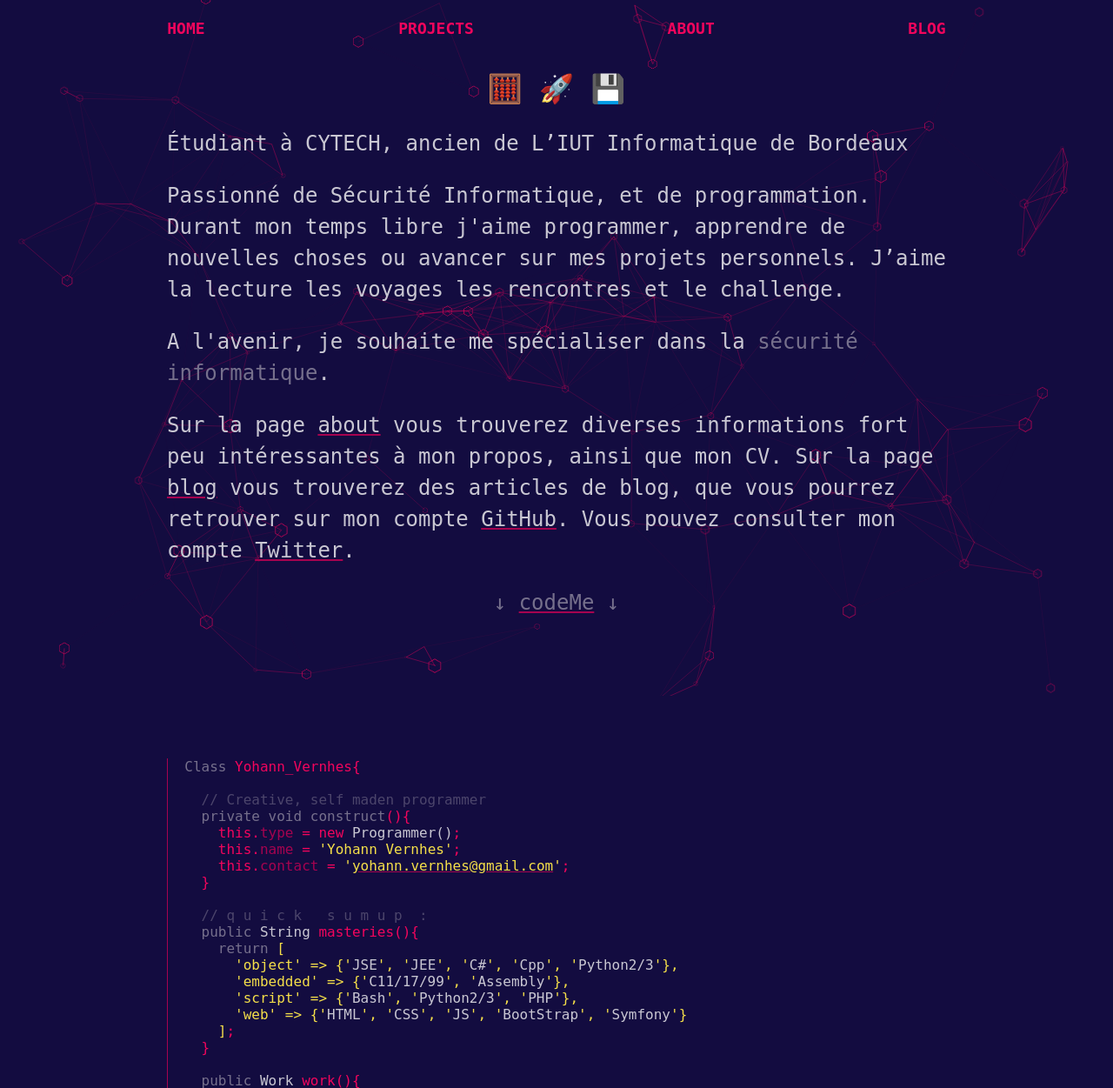
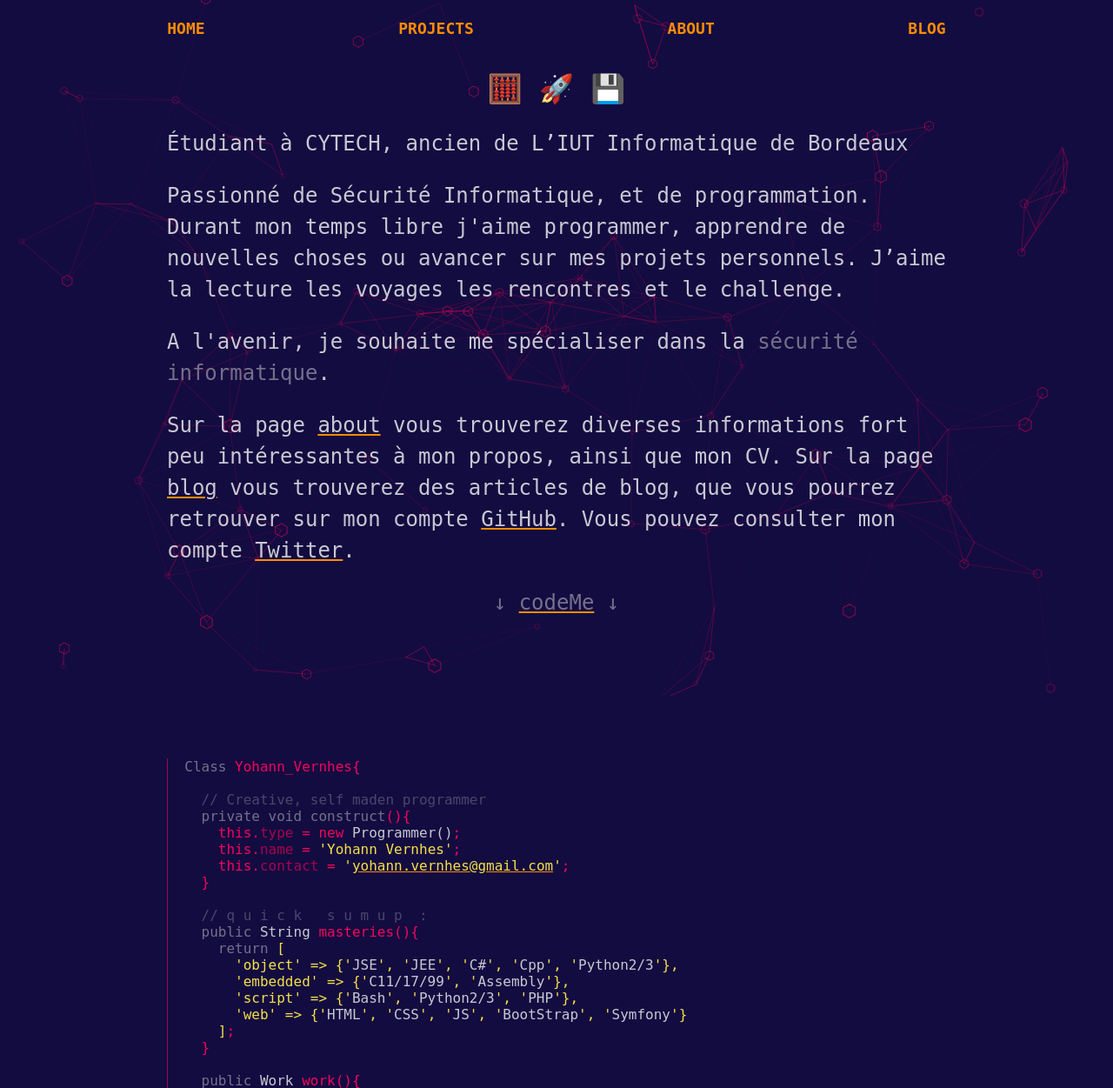
Before and after one commit to lostsh/lostsh.github.io, a PHP site: page / in a window 1280 px wide. Shown: the top 1251 px of the page at 87% size. Run offline with PHP 8.4, Linux system fonts and the light colour scheme.

Commit message:
adding orage color

```diff
--- a/assets/css/main.css
+++ b/assets/css/main.css
@@ -48,7 +48,7 @@ main article{
     font-family: 'Roboto Mono', monospace;
     font-weight: bold;
     font-size: large;
-    color: #F2055C;
+    color: #FB8C00;
 }
 #menu a{
     text-transform: uppercase;
@@ -59,7 +59,7 @@ main article{
     position: relative;
 }
 nav a:after{
-    background: #F2055C;
+    background: #FF9800;
 
     display: block;
     bottom: 0;
@@ -115,11 +115,11 @@ p{
 }
 a{
     color: inherit;
-    text-decoration-color: #A6034F;
+    text-decoration-color: #FB8C00;
 }
 a:hover{
     transition-duration: 0.5s;
-    text-decoration-color: #F2055C;
+    text-decoration-color: #FF9800;
 }
 
 /*
@@ -172,8 +172,8 @@ a:hover{
     ║         NEW Theme          ║
     ╚════════════════════════════╝
 
-    nuance clair : #F2055C
-    nuance foncée : #A6034F
+    nuance clair : #FF9800
+    nuance foncée : #FB8C00
     gris : #76708C
     blanc : #C9C7D2
     backgrond : #130C40
```
